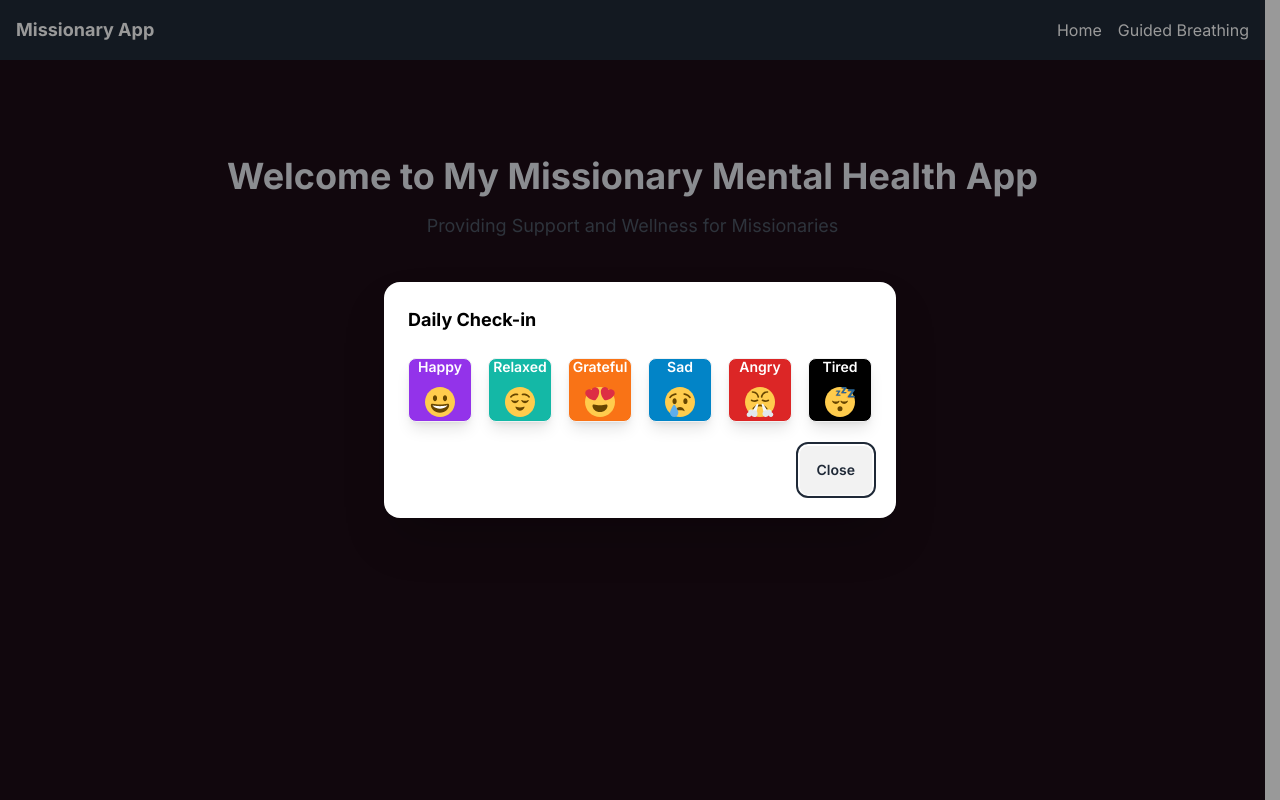
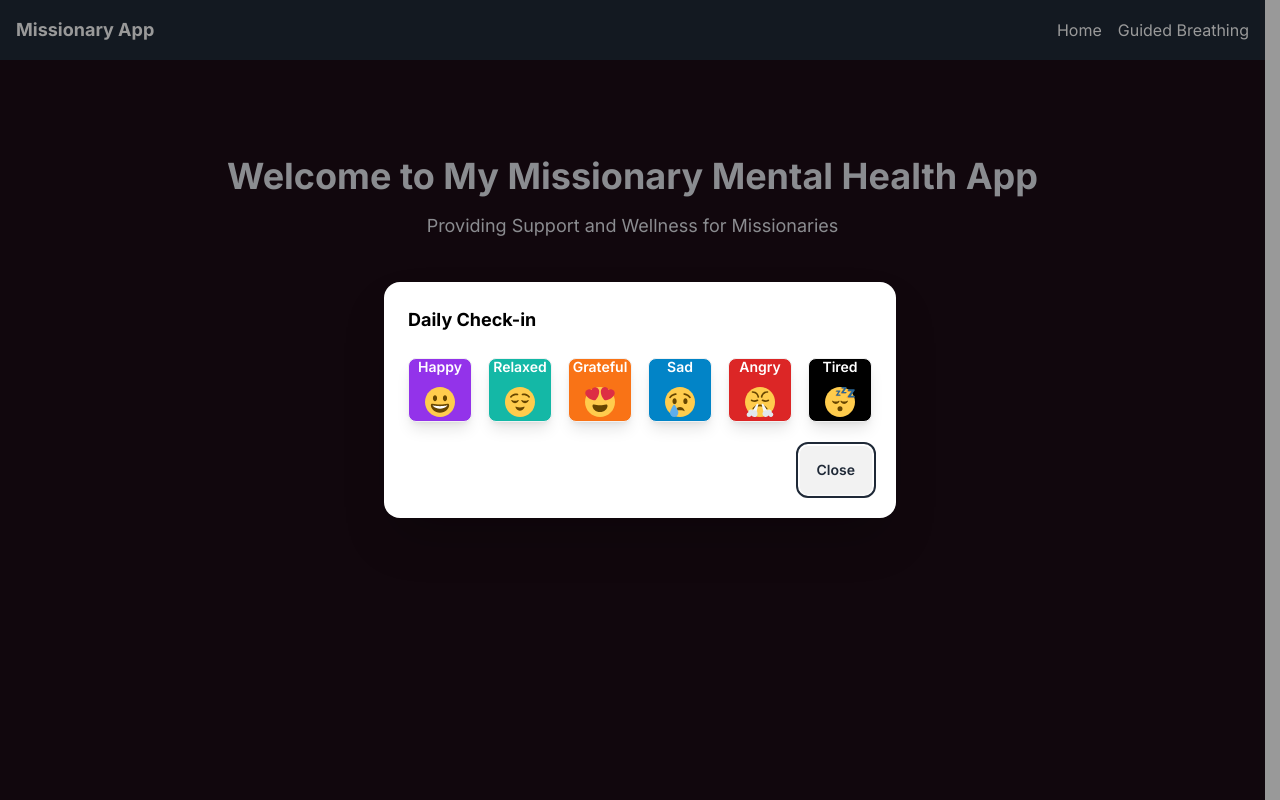
Before and after one commit to bgriffff/mentalhealth, a Next.js app: page / in a window 1280 px wide. Shown: the top 800 px of the page. Built offline with nearby package versions, Linux system fonts and the light colour scheme.

Commit message:
fixed home page

```diff
--- a/package.json
+++ b/package.json
@@ -15,8 +15,8 @@
     "react-router-dom": "^6.20.0"
   },
   "devDependencies": {
-    "@types/node": "^20",
-    "@types/react": "^18",
+    "@types/node": "20.10.3",
+    "@types/react": "18.2.42",
     "@types/react-dom": "^18",
     "autoprefixer": "^10.0.1",
     "daisyui": "^4.4.14",
@@ -24,6 +24,6 @@
     "eslint-config-next": "14.0.3",
     "postcss": "^8",
     "tailwindcss": "^3.3.0",
-    "typescript": "^5"
+    "typescript": "5.3.2"
   }
 }
--- a/src/app/page.tsx
+++ b/src/app/page.tsx
@@ -27,7 +27,7 @@ export default function Page() {
           <h1 className="text-4xl font-bold mb-4">
             Welcome to My Missionary Mental Health App
           </h1>
-          <p className="text-lg text-gray-600">
+          <p className="text-lg text-white-600">
             Providing Support and Wellness for Missionaries
           </p>
         </div>
```
Also changed, not shown: 1 other file (tests, documents, lock files or other folders).
